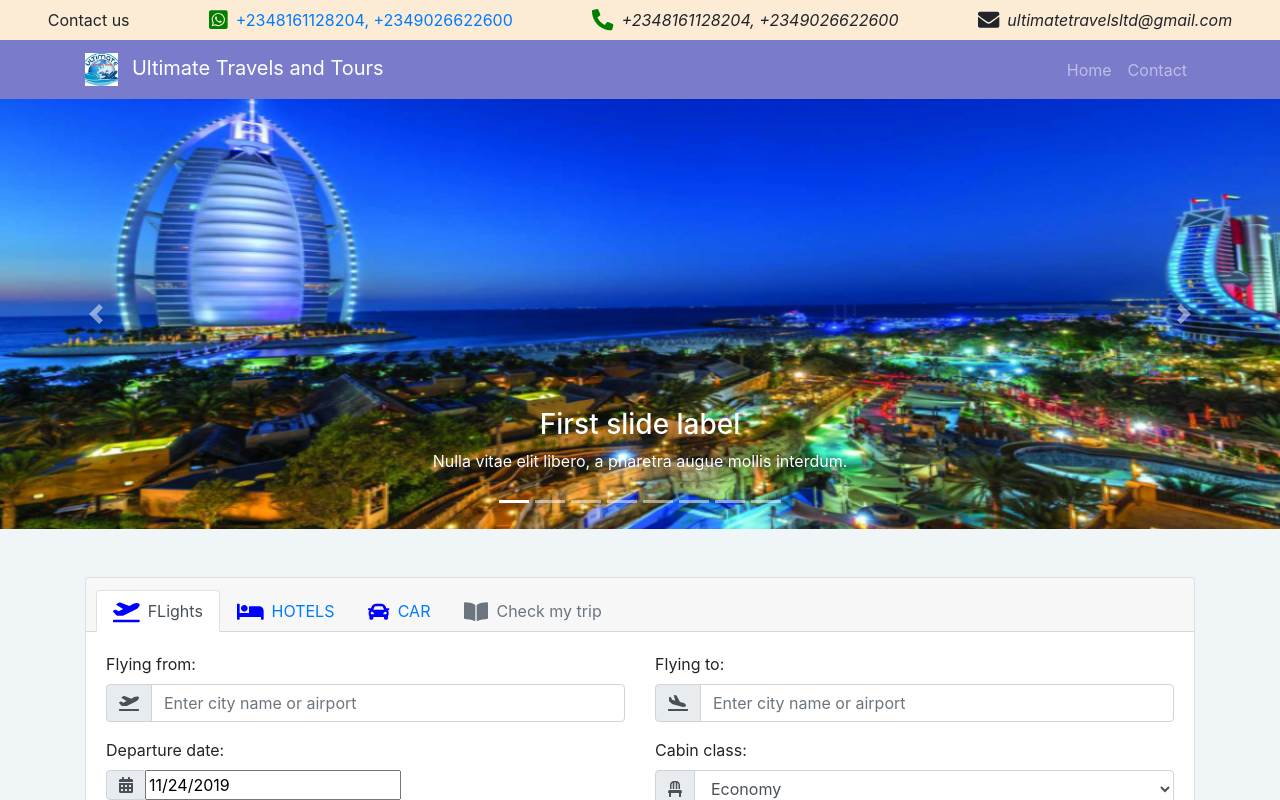
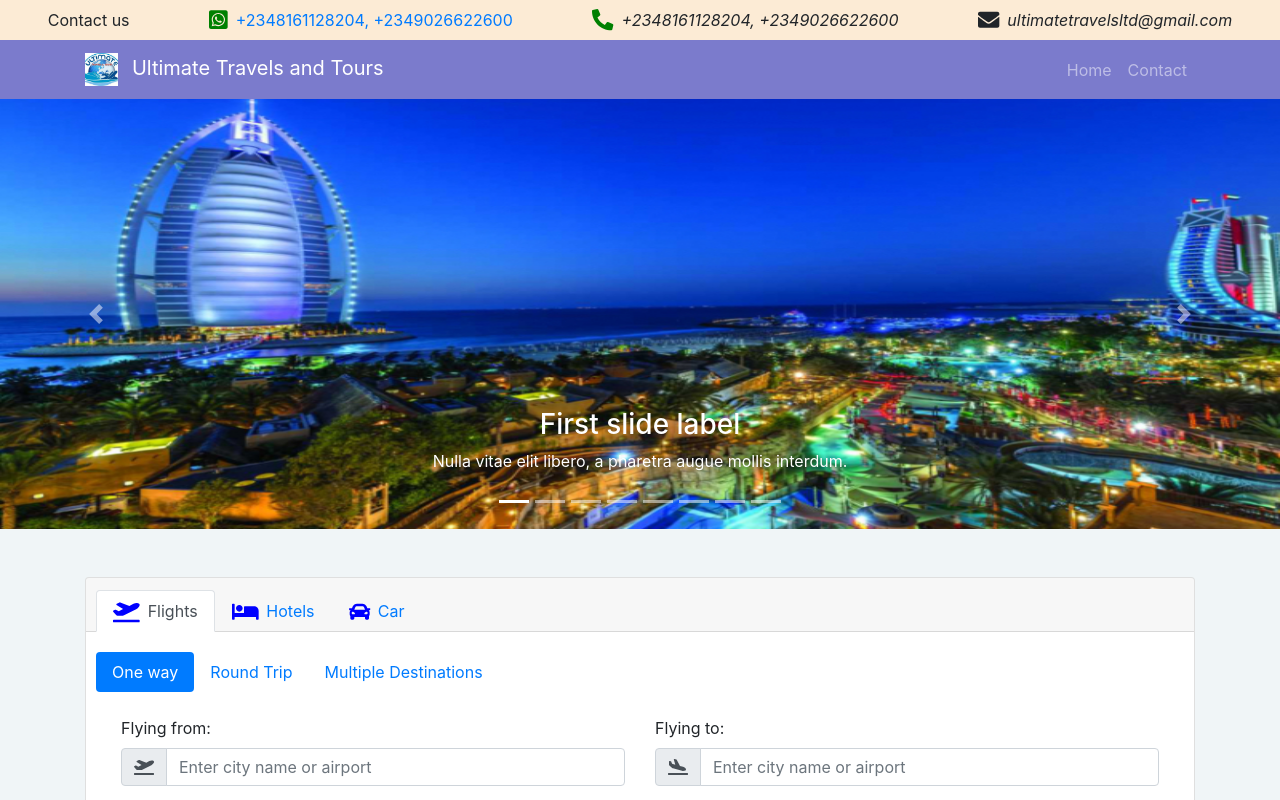
Before and after one commit to chidinma-godwin/ultimate-travels, a React (Create React App) app in the folder ultimate/: page / in a window 1280 px wide. Shown: the top 800 px of the page. Built offline with nearby package versions, Linux system fonts and the light colour scheme.

Commit message:
Change the nav on the booking component to a tab

```diff
--- a/ultimate/src/components/home/Booking.js
+++ b/ultimate/src/components/home/Booking.js
@@ -1,6 +1,6 @@
 import React from "react";
 import Oneway from "./Oneway";
-import { Card, Nav, Button } from "react-bootstrap";
+import { Tabs, Tab, Card, Button, Container } from "react-bootstrap";
 import { FontAwesomeIcon } from "@fortawesome/react-fontawesome";
 
 class Booking extends React.Component {
@@ -9,41 +9,53 @@ class Booking extends React.Component {
       <React.Fragment>
         <Card>
           <Card.Header>
-            <Nav variant="tabs" defaultActiveKey="#first">
-              <Nav.Item>
-                <Nav.Link href="#first">
+            <Tabs variant="tabs" defaultActiveKey="flights">
+              <Tab
+                title={
+                  <div>
                     <FontAwesomeIcon
                       icon={["fas", "plane-departure"]}
                       className="mr-2"
                       style={{ color: "blue" }}
                       size="lg"
                     />
-                  FLights
-                </Nav.Link>
-              </Nav.Item>
-              <Nav.Item>
-                <Nav.Link href="#link">
+                    <span>Flights</span>
+                  </div>
+                }
+                eventKey="flights"
+              ></Tab>
+
+              <Tab
+                title={
+                  <div>
                     <FontAwesomeIcon
                       icon={["fas", "bed"]}
                       className="mr-2"
                       style={{ color: "blue" }}
                       size="lg"
                     />
-                  HOTELS
-                </Nav.Link>
-              </Nav.Item>
-              <Nav.Item>
-                <Nav.Link href="#">
+                    <span>Hotels</span>
+                  </div>
+                }
+                eventKey="hotel"
+              ></Tab>
+
+              <Tab
+                title={
+                  <div>
                     <FontAwesomeIcon
                       icon={["fas", "car"]}
                       className="mr-2"
                       style={{ color: "blue" }}
                       size="lg"
                     />
-                  CAR
-                </Nav.Link>
-              </Nav.Item>
-              <Nav.Item className="d-none d-lg-block">
+                    <span>Car</span>
+                  </div>
+                }
+                eventKey="car"
+              ></Tab>
+            </Tabs>
+            {/* <Nav.Item className="d-none d-lg-block">
                 <Nav.Link href="#disabled" disabled>
                   <FontAwesomeIcon
                     icon={["fas", "book-open"]}
@@ -54,12 +66,28 @@ class Booking extends React.Component {
                   Check my trip
                 </Nav.Link>
               </Nav.Item>
-            </Nav>
+            </Nav> */}
           </Card.Header>
           <Card.Body>
+            <Card.Text>
+              <Tabs defaultActiveKey="oneway" variant="pills">
+                <Tab title="One way" eventKey="oneway">
+                  <br />
+                  <Container>
+                    <Oneway />
+                  </Container>
+                </Tab>
 
-            <Card.Text>
-              <Oneway />
+                <Tab title="Round Trip" eventKey="roundtrip">
+                  <br />
+                  <Container>This is for Round trip</Container>
+                </Tab>
+
+                <Tab title="Multiple Destinations" eventKey="multiple">
+                  <br />
+                  <Container>This is for multiple destinations</Container>
+                </Tab>
+              </Tabs>
             </Card.Text>
 
             <Button variant="primary">Search flight</Button>
```
Lines whose indentation alone changed are shown as unchanged.
